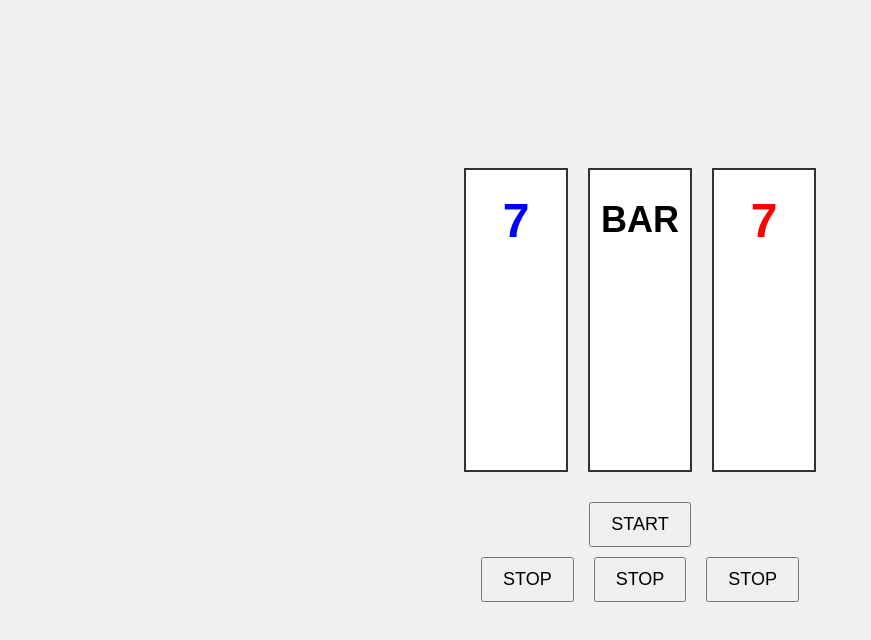
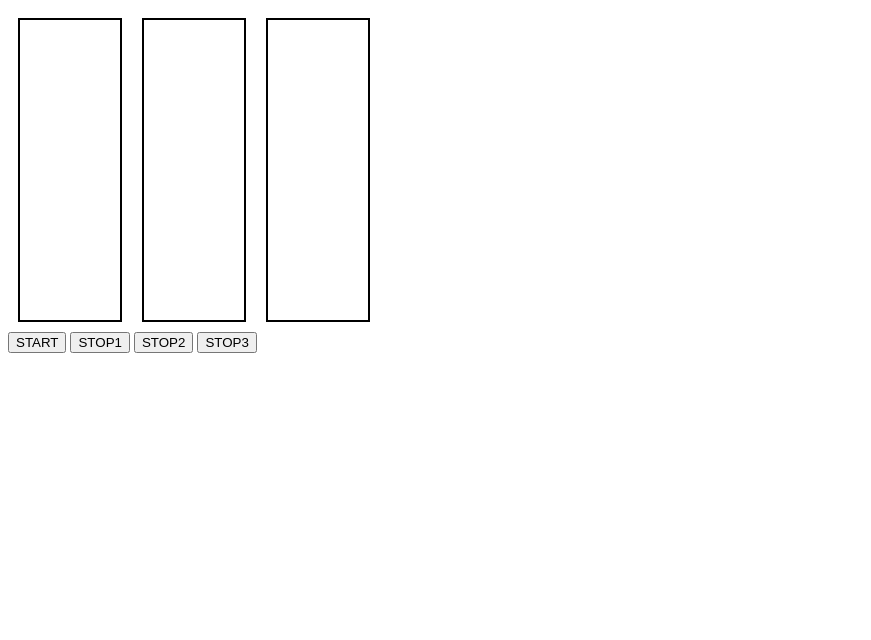
Before and after one commit to hiyokko494/slot-trainer, a plain HTML site: page index.html in a window 1280 px wide. Shown: the whole page, without its empty margins (0-871 px from the left). Drawn offline with Linux system fonts and the light colour scheme.

Commit message:
Add files via upload

```diff
--- a/index.html
+++ b/index.html
@@ -1,192 +1,108 @@
+
 <!DOCTYPE html>
 <html lang="ja">
 <head>
   <meta charset="UTF-8" />
-  <meta name="viewport" content="width=device-width, initial-scale=1.0" />
-  <title>スロットゲーム</title>
+  <title>スロットゲーム修正版</title>
   <style>
-    body {
-      margin: 0;
-      font-family: sans-serif;
-      background: #f0f0f0;
-      display: flex;
-      justify-content: center;
-      align-items: center;
-      height: 100vh;
-    }
-    .slot-machine {
-      display: flex;
-      flex-direction: column;
-      align-items: center;
-    }
-    .reels {
-      display: flex;
-      gap: 20px;
-      margin-bottom: 20px;
+    .reel-container {
+      width: 100px;
+      height: 300px;
+      overflow: hidden;
+      border: 2px solid black;
+      margin: 10px;
+      float: left;
+      position: relative;
     }
     .reel {
-      width: 100px;
-      height: 300px;
-      border: 2px solid #333;
-      overflow: hidden;
-      position: relative;
-      background: #fff;
-    }
-    .symbols {
       position: absolute;
-      top: 0;
       width: 100%;
     }
     .symbol {
       height: 100px;
-      display: flex;
-      justify-content: center;
-      align-items: center;
-      font-size: 48px;
-      font-weight: bold;
+      line-height: 100px;
+      text-align: center;
+      font-size: 36px;
     }
     .blue { color: blue; }
     .red { color: red; }
-    .black { color: black; font-weight: bold; font-size: 36px; }
-    button {
-      padding: 10px 20px;
-      font-size: 18px;
-      margin-top: 10px;
+    .black { color: black; }
+
+    .result {
+      position: absolute;
+      top: 0;
+      width: 100%;
+      text-align: center;
+      font-weight: bold;
+      font-size: 24px;
     }
-    .result {
-      height: 30px;
-      font-weight: bold;
-      text-align: center;
-    }
+
     .great { color: red; }
     .early { color: green; }
     .late { color: blue; }
-    #congrats {
-      position: absolute;
-      top: 0;
-      left: 0;
-      width: 100%;
-      height: 100%;
-      background: rgba(0,0,0,0.7);
-      color: gold;
-      font-size: 48px;
-      font-weight: bold;
-      display: flex;
-      justify-content: center;
-      align-items: center;
-      display: none;
-      z-index: 10;
-    }
   </style>
 </head>
 <body>
-<div class="slot-machine">
-  <div class="reels">
-    <div class="reel" id="reel1"></div>
-    <div class="reel" id="reel2"></div>
-    <div class="reel" id="reel3"></div>
-  </div>
-  <div>
-    <button id="start">START</button>
-  </div>
-  <div style="display: flex; gap: 20px;">
-    <div>
-      <button id="stop1">STOP</button>
-      <div class="result" id="result1"></div>
-    </div>
-    <div>
-      <button id="stop2">STOP</button>
-      <div class="result" id="result2"></div>
-    </div>
-    <div>
-      <button id="stop3">STOP</button>
-      <div class="result" id="result3"></div>
-    </div>
-  </div>
-</div>
-<div id="congrats">CONGRATULATION!</div>
+  <div class="reel-container"><div class="reel" id="reel1"></div><div class="result" id="result1"></div></div>
+  <div class="reel-container"><div class="reel" id="reel2"></div><div class="result" id="result2"></div></div>
+  <div class="reel-container"><div class="reel" id="reel3"></div><div class="result" id="result3"></div></div>
+  <br style="clear: both;" />
+  <button onclick="start()">START</button>
+  <button onclick="stop(0)">STOP1</button>
+  <button onclick="stop(1)">STOP2</button>
+  <button onclick="stop(2)">STOP3</button>
 
   <script>
-const reelData = [
-  { symbol: '7', class: 'blue' },
-  { symbol: 'BAR', class: 'black' },
-  { symbol: '7', class: 'red' }
-];
+    const symbols = [["", "", "7"], ["", "", "BAR"], ["", "", "7"]];
+    const reels = [document.getElementById("reel1"), document.getElementById("reel2"), document.getElementById("reel3")];
+    const results = [document.getElementById("result1"), document.getElementById("result2"), document.getElementById("result3")];
+    const positions = [0, 0, 0];
+    const intervalIds = [null, null, null];
+    const targetPosition = 2; // 下段に当たるインデックス
 
-const reels = [];
-let spinning = [false, false, false];
-let positions = [0, 0, 0];
-const targetPosition = 20;
-const visibleCount = 3;
-
-function createSymbols(reelIndex) {
-  const reel = document.getElementById(`reel${reelIndex + 1}`);
-  reel.innerHTML = '';
-  const container = document.createElement('div');
-  container.className = 'symbols';
+    function fillReel(reel, index) {
+      reel.innerHTML = "";
       for (let i = 0; i < 21; i++) {
-    const div = document.createElement('div');
-    div.className = `symbol ${i === targetPosition ? reelData[reelIndex].class : ''}`;
-    div.textContent = i === targetPosition ? reelData[reelIndex].symbol : '';
-    container.appendChild(div);
+        const div = document.createElement("div");
+        div.className = "symbol";
+        if (i === 0) {
+          div.textContent = symbols[index][2];
+          div.classList.add(index === 0 ? "blue" : index === 1 ? "black" : "red");
+        } else {
+          div.textContent = "";
         }
-  reel.appendChild(container);
-  reels[reelIndex] = container;
-  container.style.top = `-${targetPosition * 100}px`;
-}
-
-function spinReel(index) {
-  spinning[index] = true;
-  let pos = targetPosition;
-  function animate() {
-    if (!spinning[index]) return;
-    pos = (pos + 1) % 21;
-    reels[index].style.top = `-${pos * 100}px`;
-    positions[index] = pos;
-    setTimeout(animate, 47); // 約1秒で1周（21フレーム）
-  }
-  animate();
-}
-
-function stopReel(index) {
-  spinning[index] = false;
-  const stopped = positions[index];
-  const diff = (stopped - targetPosition + 21) % 21;
-  const result = document.getElementById(`result${index + 1}`);
-  if (diff === 0) {
-    result.textContent = 'great!';
-    result.className = 'result great';
-  } else {
-    const type = diff <= 10 ? 'early' : 'late';
-    const offset = type === 'early' ? diff : 21 - diff;
-    result.textContent = `${offset}コマ${type === 'early' ? '早い！' : '遅い！'}`;
-    result.className = `result ${type}`;
-  }
-  checkAllStopped();
-}
-
-function checkAllStopped() {
-  if (!spinning.includes(true)) {
-    if (positions.every(p => p === targetPosition)) {
-      document.getElementById('congrats').style.display = 'flex';
-    }
+        reel.appendChild(div);
       }
     }
 
-document.getElementById('start').onclick = () => {
-  document.getElementById('congrats').style.display = 'none';
+    function start() {
       for (let i = 0; i < 3; i++) {
-    createSymbols(i);
-    spinReel(i);
-    document.getElementById(`result${i + 1}`).textContent = '';
+        fillReel(reels[i], i);
+        let pos = 0;
+        intervalIds[i] = setInterval(() => {
+          pos = (pos + 1) % 21;
+          reels[i].style.top = `${pos * 100}px`; // 正方向：上から下に進む
+          positions[i] = pos;
+        }, 1000 / 21); // 約1秒で1回転
+        results[i].textContent = "";
       }
-};
+    }
 
-document.getElementById('stop1').onclick = () => stopReel(0);
-document.getElementById('stop2').onclick = () => stopReel(1);
-document.getElementById('stop3').onclick = () => stopReel(2);
-
-for (let i = 0; i < 3; i++) createSymbols(i);
+    function stop(index) {
+      clearInterval(intervalIds[index]);
+      const stopped = positions[index];
+      const diff = (stopped - targetPosition + 21) % 21;
+      if (diff === 0) {
+        results[index].textContent = "great!";
+        results[index].className = "result great";
+      } else if (diff < 11) {
+        results[index].textContent = `${diff}コマ早い！`;
+        results[index].className = "result early";
+      } else {
+        results[index].textContent = `${21 - diff}コマ遅い！`;
+        results[index].className = "result late";
+      }
+    }
   </script>
 </body>
 </html>
```
Lines whose indentation alone changed are shown as unchanged.
